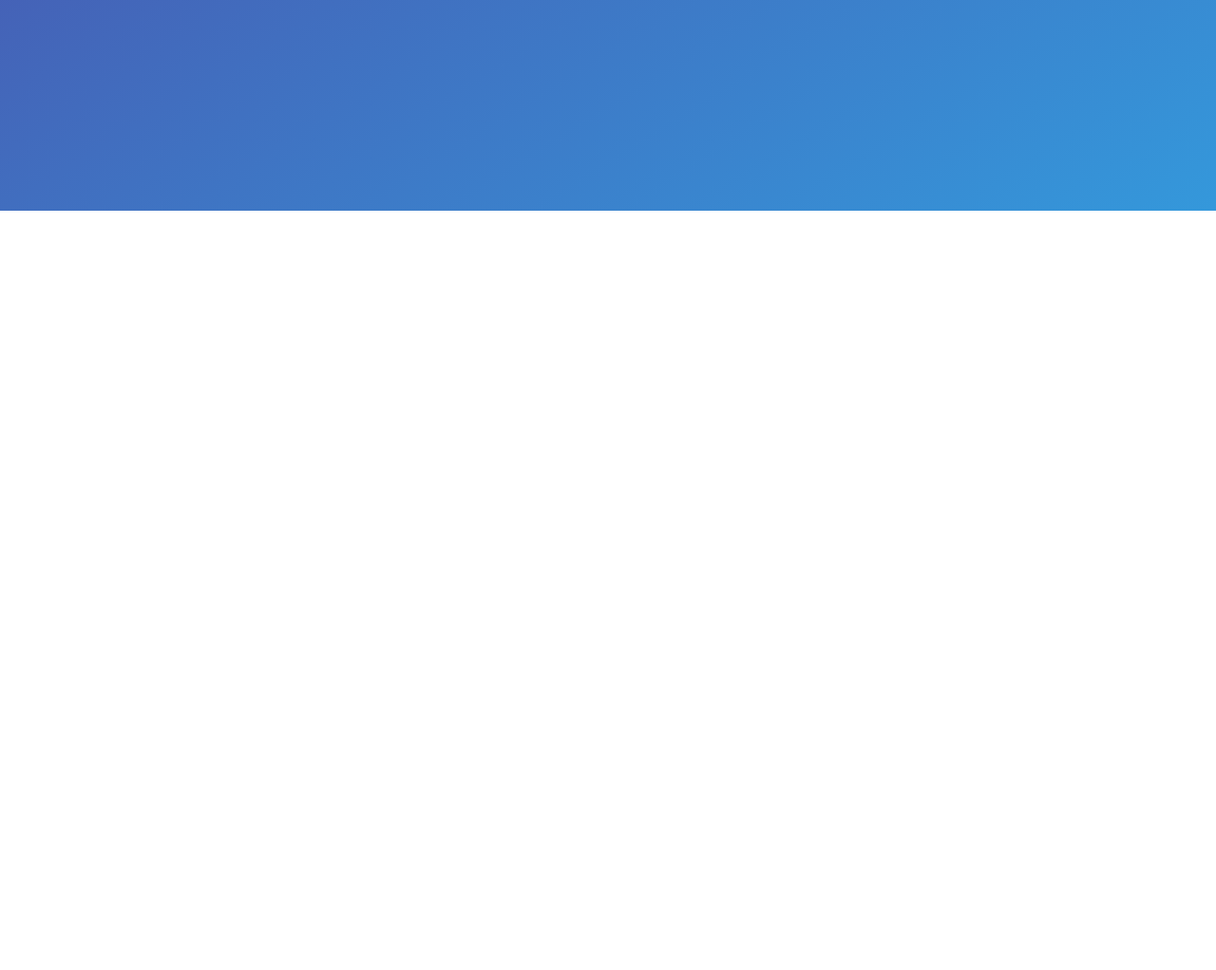
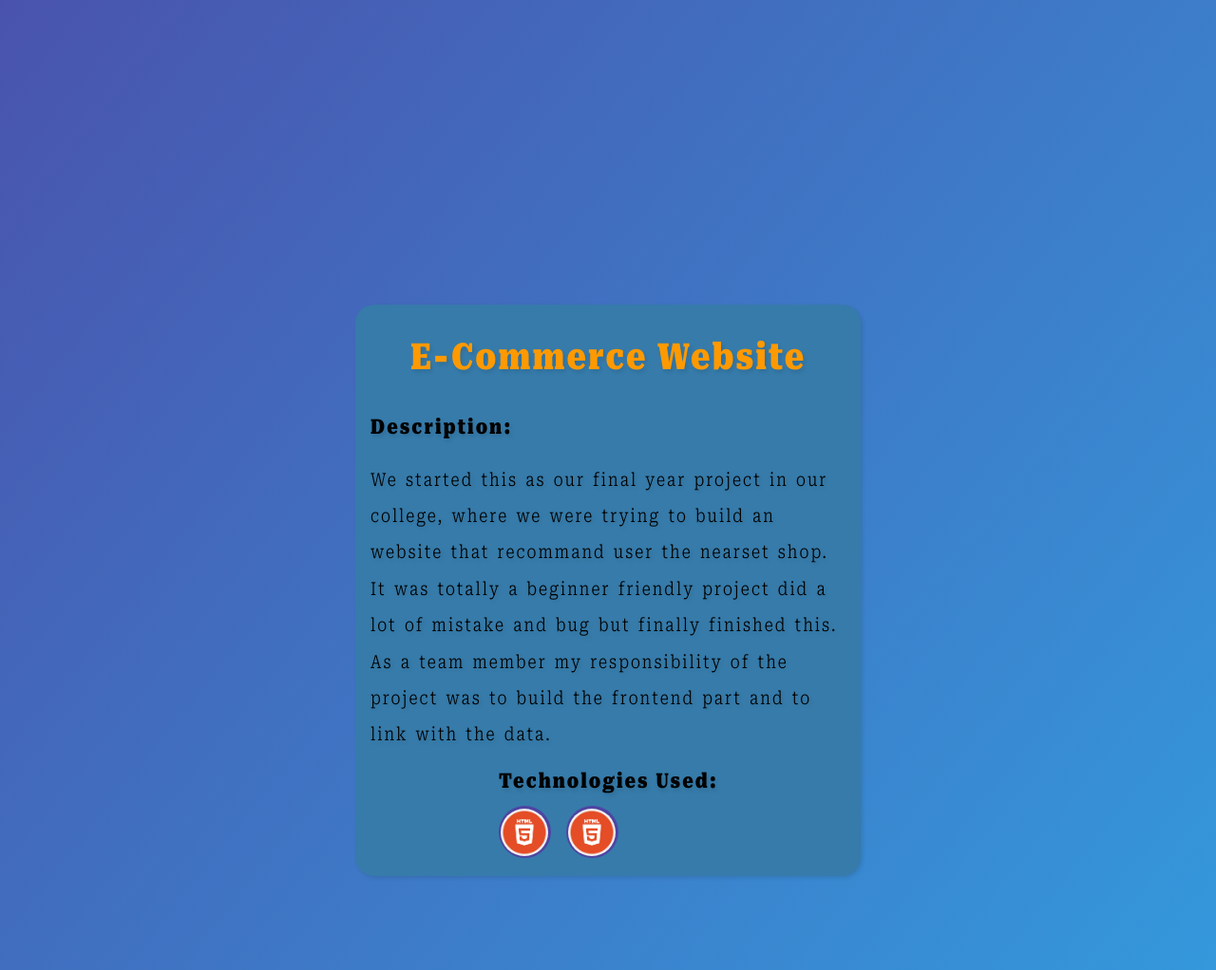
Before and after one commit to Dhurv/portfolio1.1, a plain HTML site: page index.html in a window 1280 px wide. Shown: the part 578-1600 px from the top of the page at 95% size. Before the commit the page ends 800 px from the top, so only its background shows below. Drawn offline with Linux system fonts and the light colour scheme.

Commit message:
Project section - designing a card for each project partially done but need to improve

```diff
--- a/index.html
+++ b/index.html
@@ -22,12 +22,38 @@
       <div class="right-content">
         <div class="rounded-backgroup">
           <div class="myAvatar">
-            <img src="Static/me-avatar.png" class="my-avatar" alt="my-avatar">
+            <img src="Static/me-avatar.png" class="my-avatar" alt="my-avatar" />
           </div>
         </div>
       </div>
     </div>
-    <div class="projects"></div>
+    <div class="projects">
+      <div class="card">
+        <div class="heading">E-Commerce Website</div>
+        <div class="description">
+          <div class="txtDescription">Description:</div>
+          <div class="text">
+            We started this as our final year project in our college, where we
+            were trying to build an website that recommand user the nearset
+            shop. It was totally a beginner friendly project did a lot of
+            mistake and bug but finally finished this. As a team member my
+            responsibility of the project was to build the frontend part and to
+            link with the data.
+          </div>
+        </div>
+        <div class="technologies-used">
+          <div class="txtDescription">Technologies Used:</div>
+          <div class="icon-container">
+            <div class="backgroup-technologies">
+              <img src="Static/html.png" alt="html.png">
+            </div>
+            <div class="backgroup-technologies">
+              <img src="Static/html.png" alt="html.png">
+            </div>
+          </div>
+        </div>
+      </div>
+    </div>
     <div class="Experience"></div>
     <div class="testimonial"></div>
     <div class="footer"></div>
--- a/style.css
+++ b/style.css
@@ -5,12 +5,13 @@ body{
     box-sizing: border-box;
     font-family: 'EB Garamond', serif;
     font-family: 'Roboto Serif', serif;
+    background: linear-gradient(to bottom right, #4e44a3, #3498db);
 }
 
 .banner {
     width: 100%;
     height: 100vh;
-    background: linear-gradient(to bottom right, #4e44a3, #3498db);
+
     color: white;
     display: flex;
     font-size: 24px;
@@ -74,3 +75,85 @@ body{
     height: 326px;
     width: 309px;
 }
+
+/* Project Section start */
+.projects{
+    width: 100vw;
+    height: 100vh;
+    display: flex;
+    align-items: center;
+    justify-content: center;
+}
+.card{
+    background-color: #367baa;
+    width: 500px;
+    height: 570px;
+    display: flex;
+    align-items: center;
+    flex-direction: column;
+
+    gap: 1.5rem;
+    border-radius: 20px;
+    box-shadow: 2px 2px 4px rgba(0, 0, 0, 0.1);
+    padding: 1rem;
+}
+
+.description{
+    display: flex;
+    flex-direction: column;
+    gap: 2rem;
+}
+.heading,.txtDescription,.text{
+    margin-top: 20px;
+    font-weight: bold;
+    text-shadow: 2px 2px 4px rgba(0, 0, 0, 0.1); /* Subtle shadow effect */
+    letter-spacing: 2px;
+    transform: scaleY(1.2)
+}
+.heading{
+    font-size: 2rem;
+    color: #ff9900;
+}
+
+.txtDescription{
+    font-size: 18px;
+}
+.text{
+    margin-top: 20px;
+    font-weight: normal;
+    line-height: 2rem;
+    word-spacing: 2px;
+}
+
+.technologies-used{
+    display: flex;
+    flex-direction: column;
+    gap: 1rem;
+}
+
+.backgroup-technologies{
+    display: flex;
+    justify-content: center;
+    align-items: center;
+    flex-direction: row;
+    height: 55px;
+    width: 55px;
+    background-color: #4e44a3;
+
+    border-radius: 50%;
+}
+
+.backgroup-technologies > img {
+    height: 50px;
+    width: 50px;
+    border-radius: 50%;
+}
+
+.icon-container{
+    display: flex;
+    flex-direction: row;
+    gap: 1rem;
+}
+
+
+/* Project section end */
```
Also changed, not shown: Static/bootstrap.png (added), Static/css.png (added), Static/html.png (added), Static/js.png (added).
